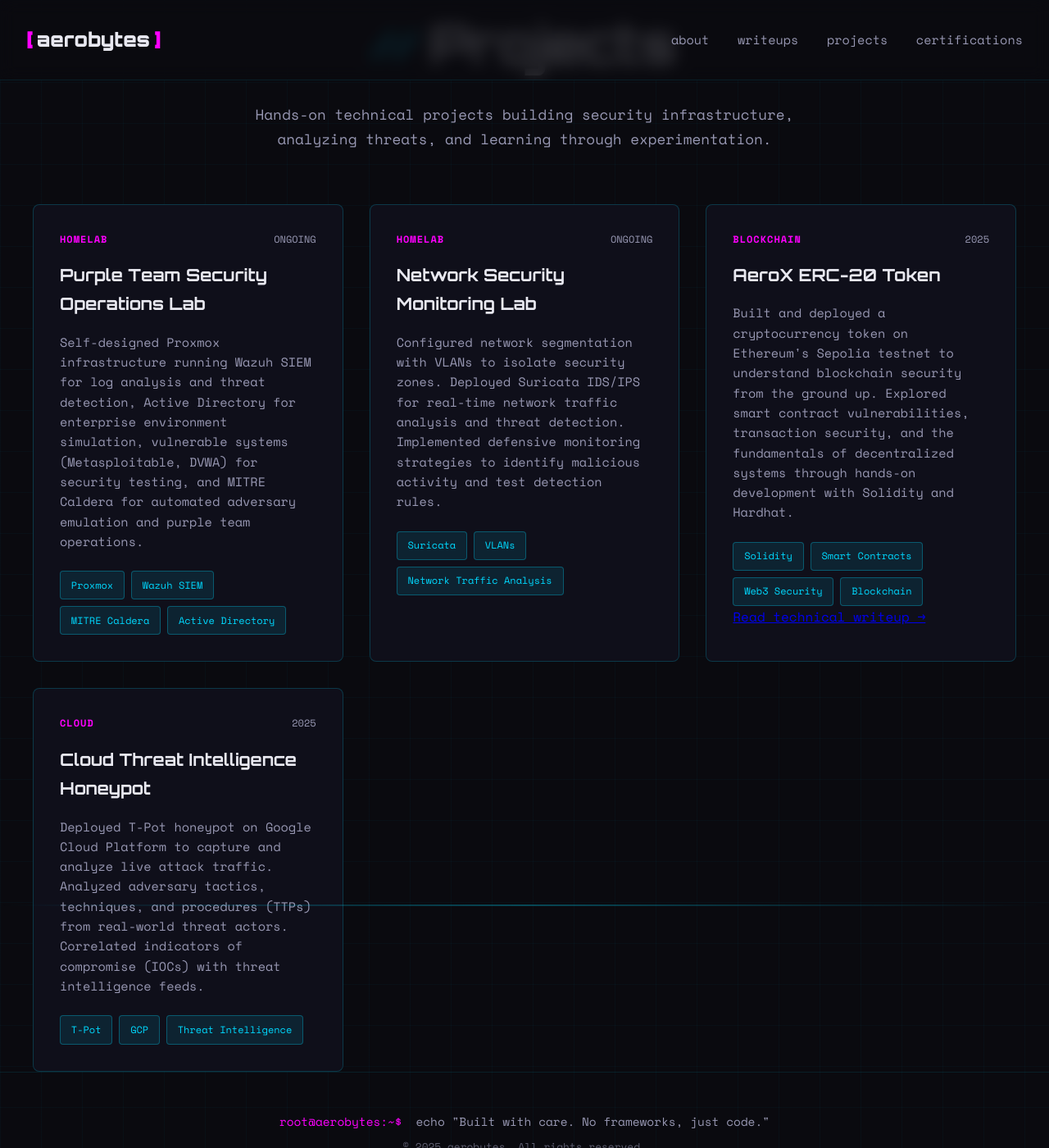
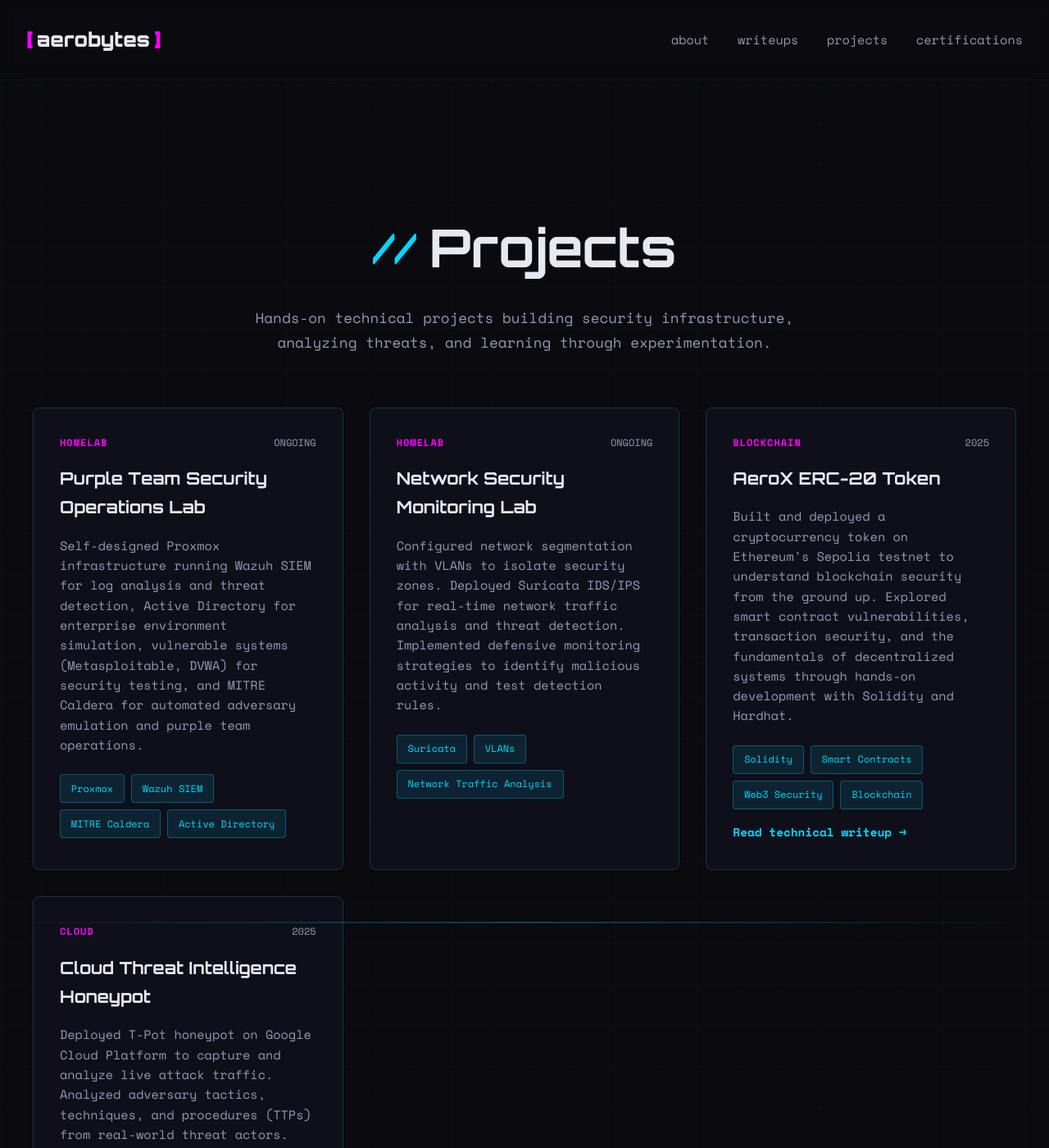
Before and after one commit to Aeronique/aerobytes-site, a Jekyll site: the page built from projects.html, in a window 1280 px wide and 1400 px high. Shown: the whole window at 82% size. Built offline with Jekyll 4.4.1, drawn with Linux system fonts in a browser that asks for light colours.

Commit message:
Update style.css

```diff
--- a/assets/css/style.css
+++ b/assets/css/style.css
@@ -1560,3 +1560,148 @@ strong {
         align-items: flex-start;
     }
 }
+
+/* ===================================
+   PROJECTS PAGE STYLES
+   =================================== */
+.projects-page {
+    padding: calc(var(--section-padding) + 120px) 2rem var(--section-padding) 2rem;
+    min-height: 100vh;
+}
+
+.projects-page .page-header {
+    margin-bottom: 4rem;
+    text-align: center;
+}
+
+.projects-page .page-title {
+    font-family: var(--font-display);
+    font-size: clamp(2.5rem, 6vw, 4rem);
+    color: var(--text-primary);
+    margin-bottom: 1rem;
+    display: flex;
+    align-items: center;
+    justify-content: center;
+    gap: 1rem;
+}
+
+.projects-page .page-title .section-number {
+    color: var(--cyber-blue);
+    font-size: 0.8em;
+}
+
+.projects-page .page-description {
+    max-width: 700px;
+    margin: 0 auto;
+    color: var(--text-secondary);
+    font-size: 1.1rem;
+    line-height: 1.7;
+}
+
+.projects-page .subsection-title {
+    font-family: var(--font-display);
+    font-size: 1.8rem;
+    color: var(--cyber-purple);
+    margin: 4rem 0 2rem 0;
+    padding-bottom: 0.5rem;
+    border-bottom: 2px solid rgba(168, 85, 247, 0.3);
+}
+
+.projects-page .subsection-title:first-of-type {
+    margin-top: 0;
+}
+
+/* Project card links */
+.card-link {
+    display: inline-block;
+    margin-top: 1rem;
+    color: var(--cyber-blue);
+    text-decoration: none;
+    font-weight: 700;
+    font-size: 0.9rem;
+    transition: all 0.3s ease;
+}
+
+.card-link:hover {
+    color: var(--cyber-magenta);
+    transform: translateX(5px);
+}
+
+/* Speaking section */
+.speaking-list {
+    max-width: 900px;
+}
+
+.speaking-item {
+    background: var(--card-bg);
+    border-left: 3px solid var(--cyber-blue);
+    padding: 2rem;
+    border-radius: 4px;
+    margin-bottom: 2rem;
+}
+
+.speaking-header {
+    display: flex;
+    justify-content: space-between;
+    align-items: baseline;
+    margin-bottom: 1rem;
+    flex-wrap: wrap;
+    gap: 1rem;
+}
+
+.speaking-title {
+    font-family: var(--font-display);
+    font-size: 1.3rem;
+    color: var(--text-primary);
+}
+
+.speaking-date {
+    color: var(--cyber-blue);
+    font-size: 0.9rem;
+    font-weight: 700;
+}
+
+.speaking-venue {
+    color: var(--cyber-purple);
+    font-weight: 700;
+    margin-bottom: 0.5rem;
+}
+
+.speaking-description {
+    color: var(--text-secondary);
+    line-height: 1.7;
+}
+
+/* Writing section */
+.writing-section {
+    max-width: 900px;
+    padding: 2rem;
+    background: rgba(15, 15, 26, 0.6);
+    border: 1px solid rgba(0, 217, 255, 0.2);
+    border-radius: 8px;
+}
+
+.writing-section p {
+    color: var(--text-secondary);
+    line-height: 1.7;
+    margin: 0;
+}
+
+.inline-link {
+    color: var(--cyber-blue);
+    text-decoration: none;
+    transition: color 0.3s ease;
+}
+
+.inline-link:hover {
+    color: var(--cyber-magenta);
+    text-decoration: underline;
+}
+
+/* Responsive */
+@media (max-width: 968px) {
+    .speaking-header {
+        flex-direction: column;
+        align-items: flex-start;
+    }
+}
```
